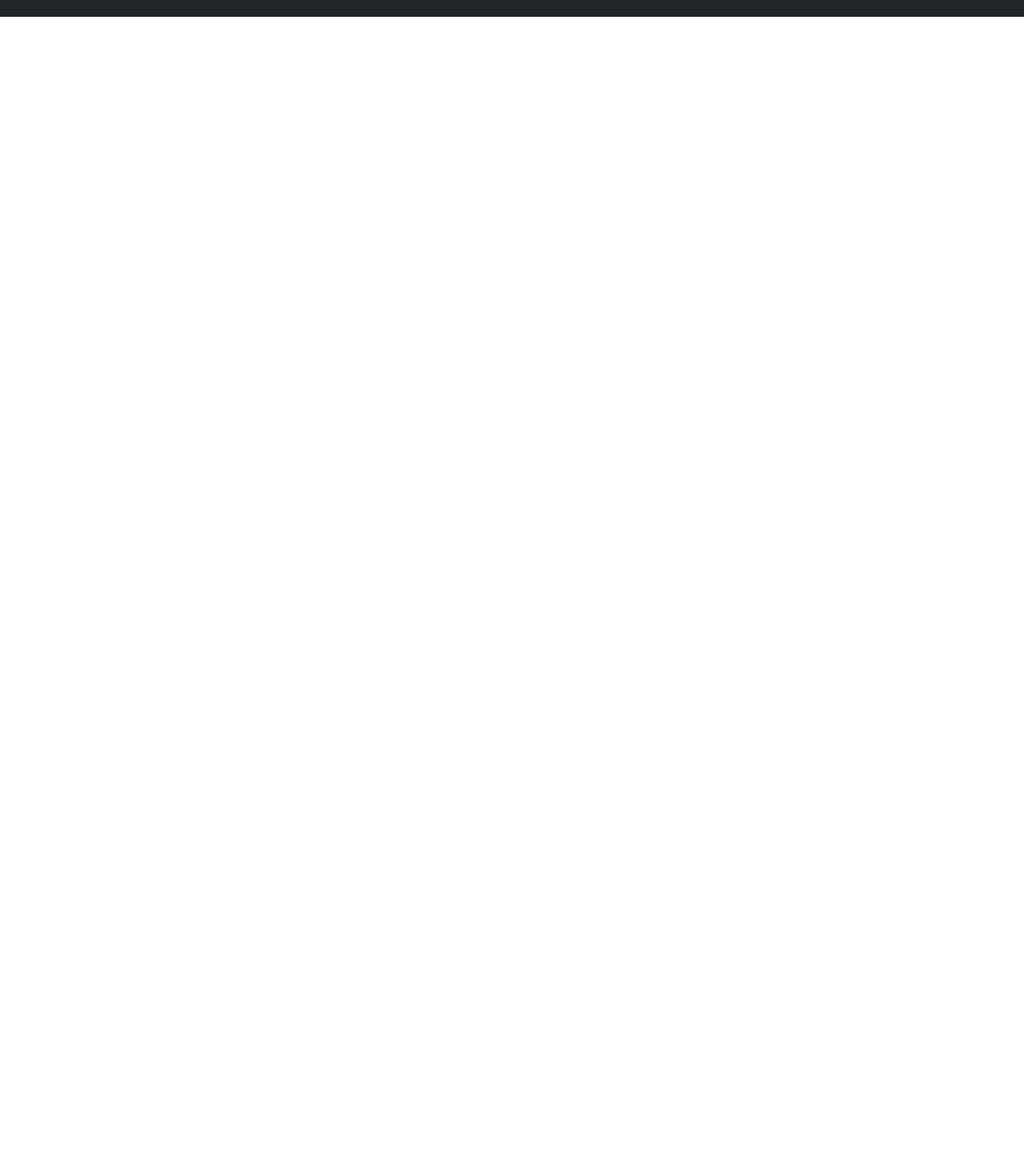
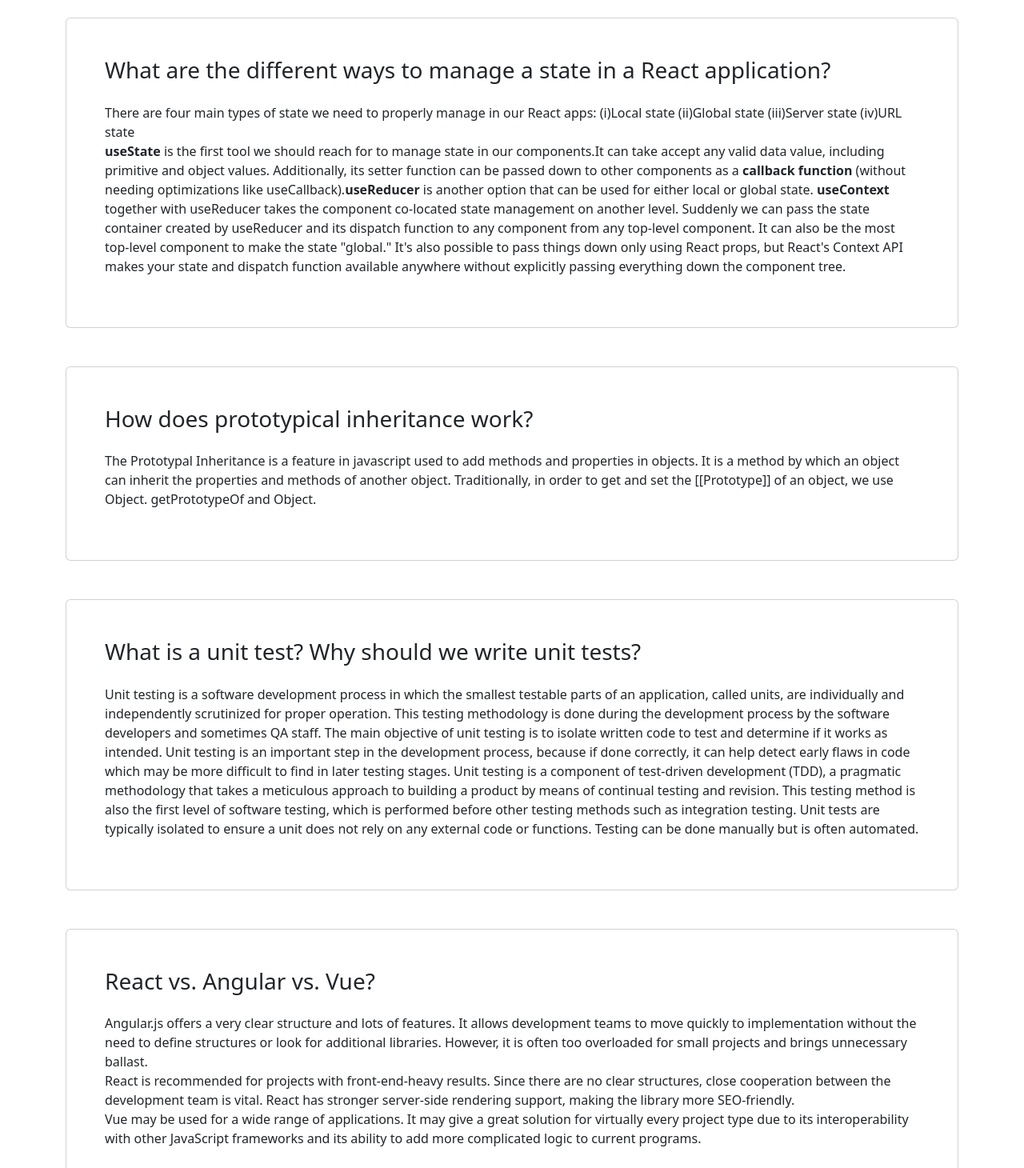
Before and after one commit to Anny27-pixel/resale-books-client, a React (Create React App) app: page /blog in a window 1280 px wide. Shown: the part 170-1630 px from the top of the page at 80% size. Before the commit the page ends 800 px from the top, so only its background shows below. Built offline with nearby package versions, Linux system fonts and the light colour scheme; no server answers.

Commit message:
blog added and answer some questions

```diff
--- a/src/pages/Blog/Blog.js
+++ b/src/pages/Blog/Blog.js
@@ -1,9 +1,89 @@
 import React from 'react';
-
 const Blog = () => {
     return (
-        <div>
-            <h3>This is blog</h3>
+        <div className="container mt-5 pt-5">
+            <h1 className="d-flex justify-content-center fw-bold text-primary my-4">Blogs</h1>
+            <div className="">
+                <div className="card mb-5 mt-4  p-5 ">
+                    <div className="question fw-semibold mb-3 ">
+                        <h3> What are the different ways to manage a state in a React
+                            application?</h3>
+                    </div>
+                    <div className="answer">
+                        <p>There are four main types of state we need to properly manage in our React apps:
+
+                            (i)Local state
+                            (ii)Global state
+                            (iii)Server state
+                            (iv)URL state<br />{" "}
+                            <b> useState</b> is the first tool we should reach for to manage state in our components.It can take accept any valid data value, including primitive and object values. Additionally, its setter function can be passed down to other components as a <b>callback function</b> (without needing optimizations like useCallback).<b>useReducer</b> is another option that can be used for either local or global state.
+                            <b> useContext</b> together with useReducer takes the component co-located
+                            state management on another level. Suddenly we can pass the state
+                            container created by useReducer and its dispatch function to any
+                            component from any top-level component. It can also be the most
+                            top-level component to make the state "global." It's also possible
+                            to pass things down only using React props, but React's Context API
+                            makes your state and dispatch function available anywhere without
+                            explicitly passing everything down the component tree.</p>
+                    </div>
+                </div>
+                <div className="divider"></div>
+                <div className="card mb-5 p-5 ">
+                    <div className="question fw-semibold mb-3 ">
+                        <h3>     How does prototypical inheritance work?</h3>
+                    </div>
+                    <div className="answer">
+                        <p>The Prototypal Inheritance is a feature in javascript used to add methods and properties in objects. It is a method by which an object can inherit the properties and methods of another object. Traditionally, in order to get and set the [[Prototype]] of an object, we use Object. getPrototypeOf and Object.</p>
+                    </div>
+                </div>
+                <div className="divider"></div>
+                <div className="card mb-5 p-5 ">
+                    <div className="question fw-semibold mb-3 ">
+                        <h3>    What is a unit test? Why should we write unit tests?</h3>
+                    </div>
+                    <div className="answer">
+                        <p>Unit testing is a software development process in which the smallest
+                            testable parts of an application, called units, are individually and
+                            independently scrutinized for proper operation. This testing
+                            methodology is done during the development process by the software
+                            developers and sometimes QA staff. The main objective of unit
+                            testing is to isolate written code to test and determine if it works
+                            as intended. Unit testing is an important step in the development
+                            process, because if done correctly, it can help detect early flaws
+                            in code which may be more difficult to find in later testing stages.
+                            Unit testing is a component of test-driven development (TDD), a
+                            pragmatic methodology that takes a meticulous approach to building a
+                            product by means of continual testing and revision. This testing
+                            method is also the first level of software testing, which is
+                            performed before other testing methods such as integration testing.
+                            Unit tests are typically isolated to ensure a unit does not rely on
+                            any external code or functions. Testing can be done manually but is
+                            often automated.</p>
+                    </div>
+                </div>
+                <div className="divider"></div>
+                <div className="card mb-5 p-5 ">
+                    <div className="question fw-semibold mb-3 ">
+                        <h3>  React vs. Angular vs. Vue?</h3>
+                    </div>
+                    <div className="answer ">
+                        <p> Angular.js offers a very clear structure and lots of features. It
+                            allows development teams to move quickly to implementation without
+                            the need to define structures or look for additional libraries.
+                            However, it is often too overloaded for small projects and brings
+                            unnecessary ballast. <br />
+                            React is recommended for projects with front-end-heavy results.
+                            Since there are no clear structures, close cooperation between the
+                            development team is vital. React has stronger server-side rendering
+                            support, making the library more SEO-friendly. <br />
+                            Vue may be used for a wide range of applications. It may give a
+                            great solution for virtually every project type due to its
+                            interoperability with other JavaScript frameworks and its ability to
+                            add more complicated logic to current programs.</p>
+                    </div>
+                </div>
+                <div className="divider"></div>
+            </div>
         </div>
     );
 };
--- a/src/pages/shared/Header/Header.js
+++ b/src/pages/shared/Header/Header.js
@@ -33,7 +33,7 @@ const Header = () => {
             <Navbar
                 key={expand}
                 expand={expand}
-                className="mb-3 align-items-center  bg-nav"
+                className="mb-3 align-items-center  bg-nav "
             >
                 <Container>
                     <Navbar.Brand>
```
